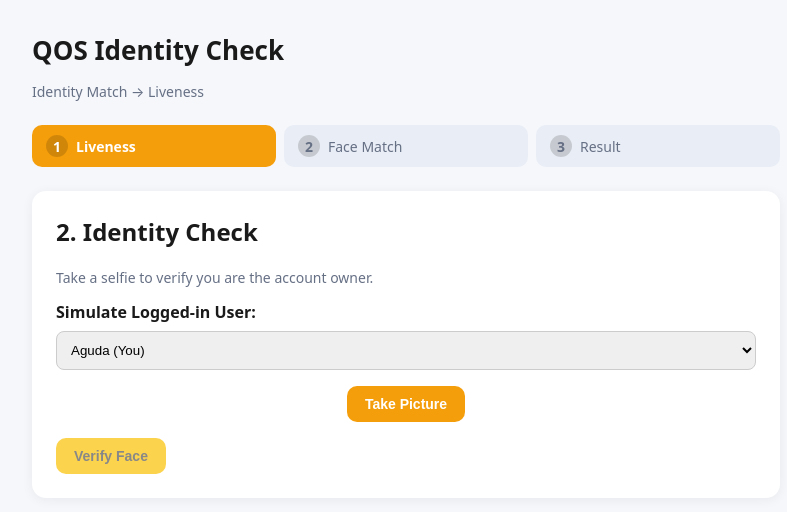
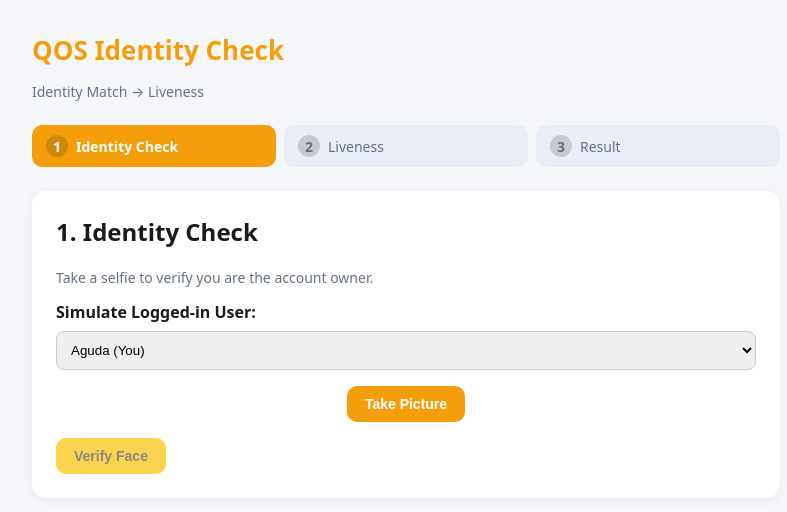
Before and after one commit to AgudaD/qos-verify-frontend, a React (Vite) app: page / in a window 1280 px wide. Shown: the top 512 px of the page, without its empty margins (234-1021 px from the left). Built offline with nearby package versions, Linux system fonts and the light colour scheme.

Commit message:
Fix step numbering and brand colors

```diff
--- a/src/App.jsx
+++ b/src/App.jsx
@@ -4,8 +4,7 @@ import FaceStep from "./components/FaceStep";
 import LivenessStep from "./components/LivenessStep";
 import ResultStep from "./components/ResultStep";
 
-// Final Flow: Identity Check -> Liveness
-const STEPS = ["Face Check", "Liveness", "Result"];
+const STEPS = ["Identity Check", "Liveness", "Result"];
 
 export default function App() {
   const [step, setStep] = useState(0);
@@ -19,7 +18,7 @@ export default function App() {
   return (
     <main className="app">
       <header>
-        <h1>QOS Identity Check</h1>
+        <h1 style={{ color: "#F59E0B" }}>QOS Identity Check</h1>
         <p className="muted">Identity Match → Liveness</p>
       </header>
 
--- a/src/components/FaceStep.jsx
+++ b/src/components/FaceStep.jsx
@@ -80,7 +80,7 @@ export default function FaceStep({ onDone }) {
 
   return (
     <section className="card">
-      <h2>2. Identity Check</h2>
+      <h2>1. Identity Check</h2>
       <p className="muted">
         Take a selfie to verify you are the account owner.
       </p>
--- a/src/components/LivenessStep.jsx
+++ b/src/components/LivenessStep.jsx
@@ -6,7 +6,7 @@ export default function LivenessStep({ onDone }) {
 
   return (
     <section className="card">
-      <h2>3. Liveness Check</h2>
+      <h2>2. Liveness Check</h2>
       <p className="muted">
         Complete the challenge to prove you are physically here.
       </p>
--- a/src/components/StepIndicator.jsx
+++ b/src/components/StepIndicator.jsx
@@ -1,4 +1,4 @@
-const STEPS = ["Liveness", "Face Match", "Result"];
+const STEPS = ["Identity Check", "Liveness", "Result"];
 
 export default function StepIndicator({ current }) {
   return (
```
